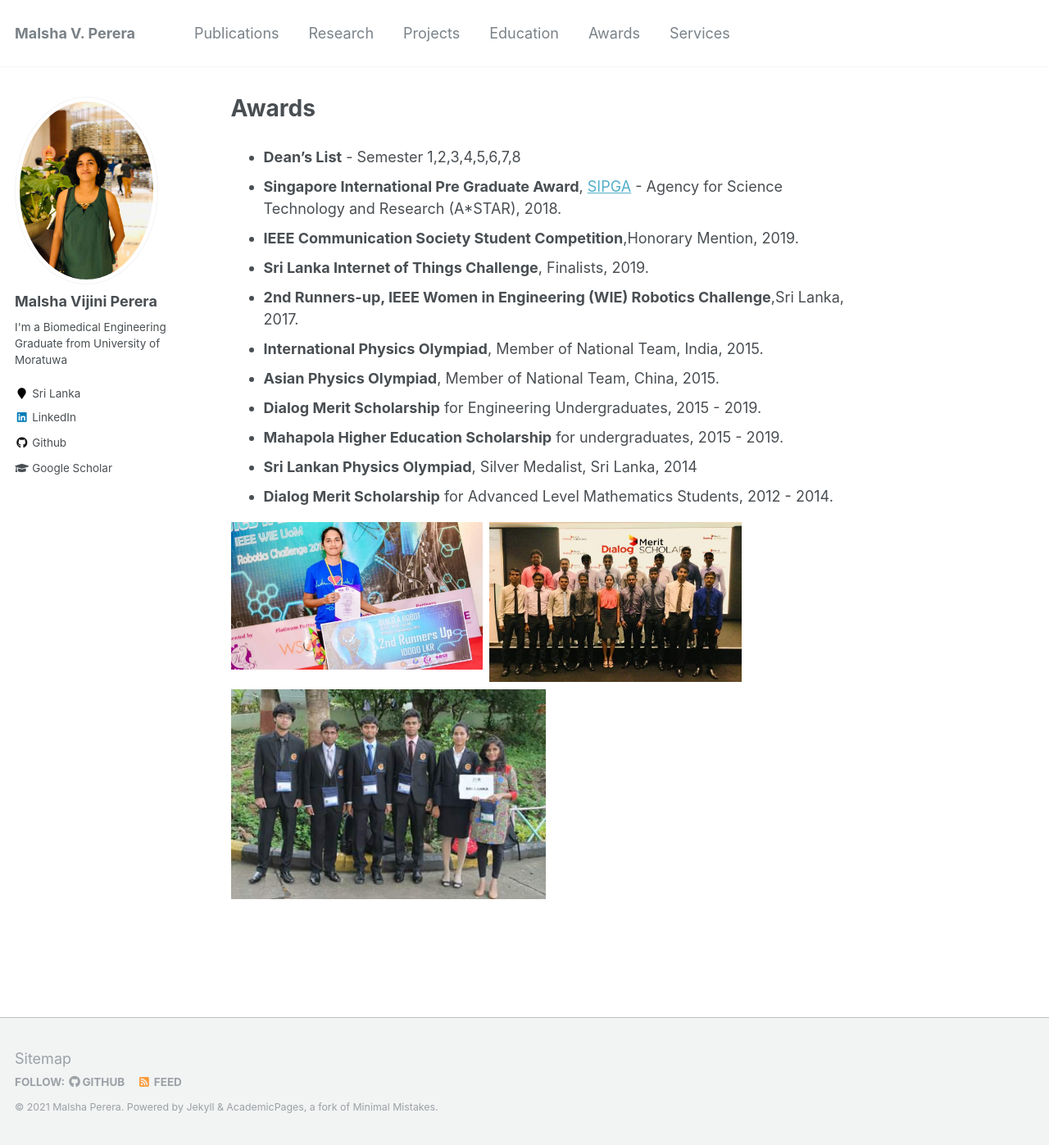
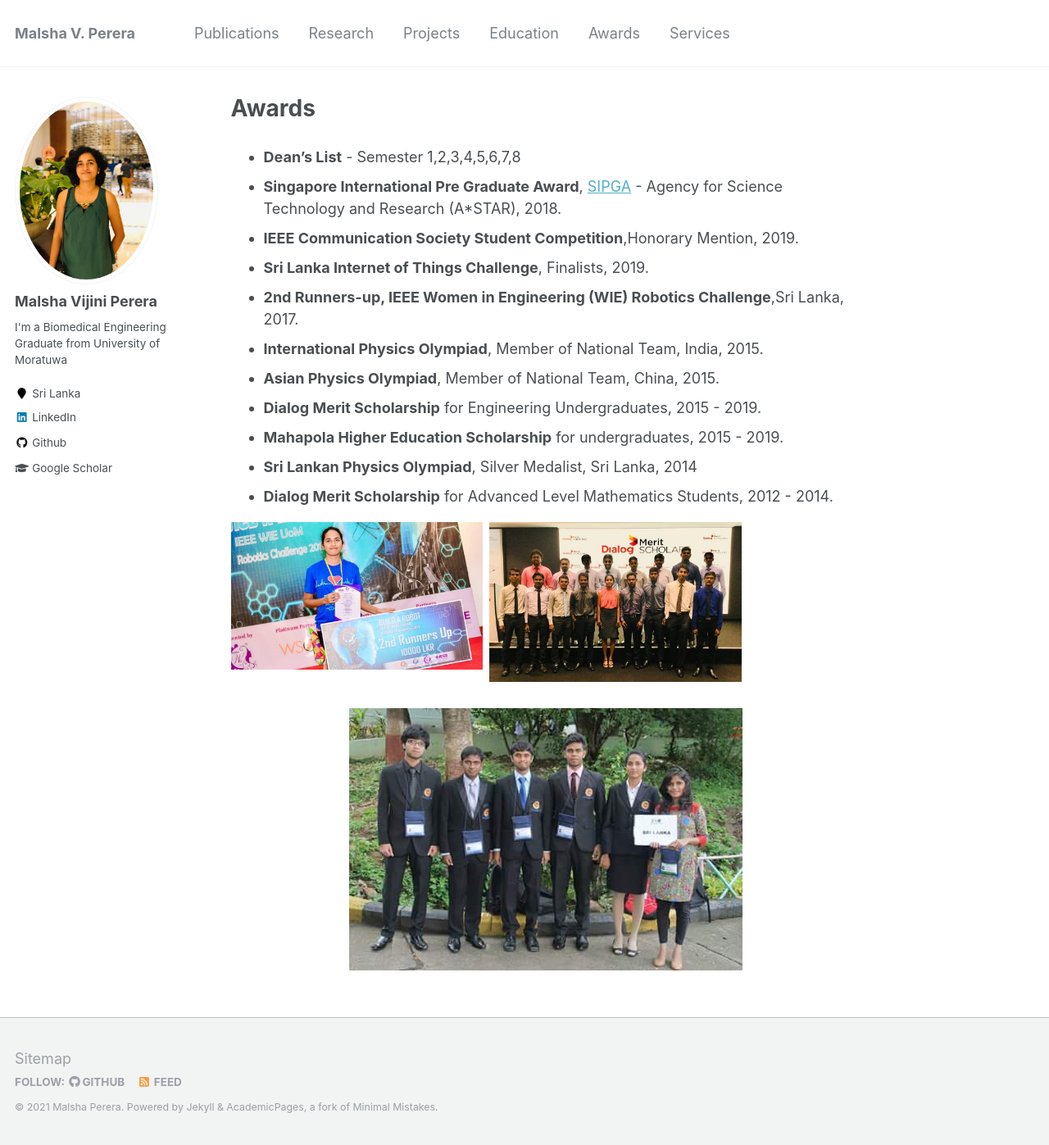
Before and after one commit to malshaV/malshaV.github.io, a Jekyll site: the page built from _pages/awards.md, in a window 1280 px wide and 1397 px high. Shown: the whole window at 82% size. Built offline with Jekyll 4.4.1, drawn with Linux system fonts in a browser that asks for light colours.

Commit message:
update details

```diff
--- a/_pages/awards.md
+++ b/_pages/awards.md
@@ -24,5 +24,4 @@ author_profile: true
 
 <p style="clear: both;">
 
-<img src="/images/Olympiad.jpg" style="float: left; width: 50%; margin-right: 25%; margin-bottom: 0.5em;">
-<p style="clear: both;">
+<p style="text-align:center;"><img src="/images/Olympiad.jpg" alt="Logo"></p>
```
